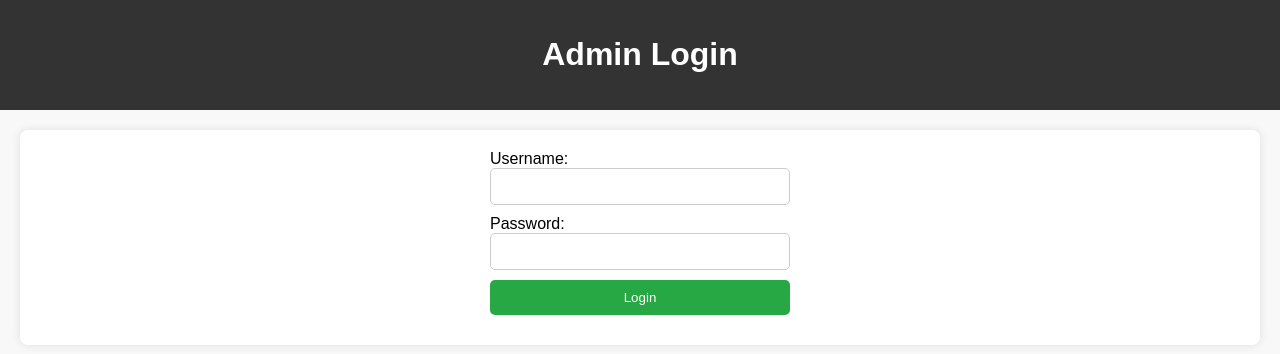
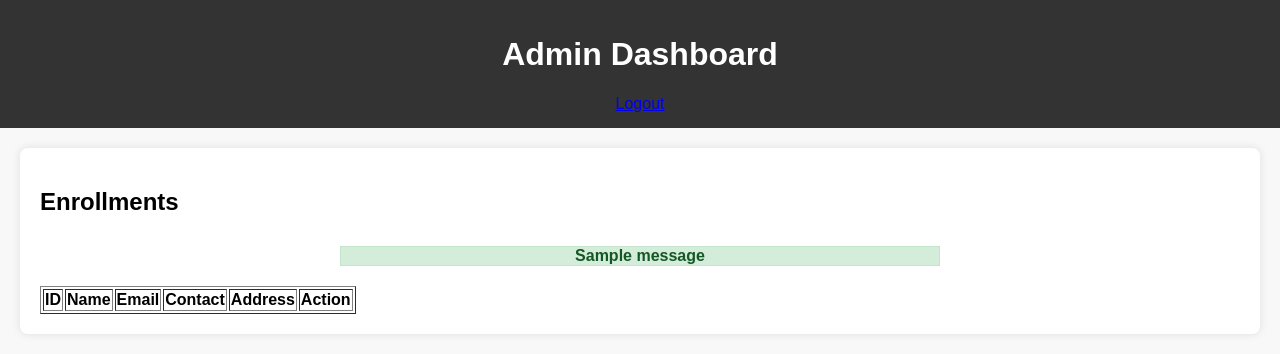
Before and after one commit to AnamolBasnet50/online-shop, a Flask app: page /login in a window 1280 px wide. Shown: the top 354 px of the page. Run offline with Flask 3, Linux system fonts and the light colour scheme; tables that the repository leaves empty hold one stand-in row (values such as "Sample post"); one stand-in notice (Sample message) is shown; lists and menus that the app fills with data are empty.

Commit message:
add  for Render

```diff
--- a/app.py
+++ b/app.py
@@ -1,9 +1,14 @@
-from flask import Flask, render_template, request, redirect, session, url_for
+from flask import Flask, render_template, request, redirect, session, url_for, flash
 import sqlite3
 import os
+import hashlib
 
 app = Flask(__name__)
 app.secret_key = 'your_secret_key'  # Secret key for session management
+
+# Securely hash passwords
+ADMIN_USERNAME = "admin"
+ADMIN_PASSWORD_HASH = hashlib.sha256("admin123".encode()).hexdigest()
 
 def init_db():
     conn = sqlite3.connect("database.db")
@@ -26,20 +31,26 @@
     if request.method == 'POST':
         username = request.form['username']
         password = request.form['password']
-        if username == 'admin' and password == 'admin123':
+        hashed_password = hashlib.sha256(password.encode()).hexdigest()
+
+        if username == ADMIN_USERNAME and hashed_password == ADMIN_PASSWORD_HASH:
             session['admin'] = True
             return redirect('/admin')
-        return "Invalid credentials! Try again."
+        else:
+            flash("Invalid username or password!", "error")
+            return redirect('/login')
     return render_template('login.html')
 
 @app.route('/logout')
 def logout():
     session.pop('admin', None)
+    flash("Logged out successfully!", "success")
     return redirect('/login')
 
 @app.route('/admin')
 def admin():
     if 'admin' not in session:
+        flash("Please log in first!", "warning")
         return redirect('/login')
     conn = sqlite3.connect("database.db")
     cursor = conn.cursor()
@@ -51,12 +62,14 @@
 @app.route('/delete/<int:id>')
 def delete_student(id):
     if 'admin' not in session:
+        flash("Unauthorized action! Please log in.", "error")
         return redirect('/login')
     conn = sqlite3.connect("database.db")
     cursor = conn.cursor()
     cursor.execute("DELETE FROM enrollments WHERE id = ?", (id,))
     conn.commit()
     conn.close()
+    flash("Enrollment deleted successfully!", "success")
     return redirect('/admin')
 
 @app.route('/enroll', methods=['POST'])
@@ -73,6 +86,7 @@
     conn.commit()
     conn.close()
 
+    flash("Enrollment successful!", "success")
     return redirect('/')
 
 if __name__ == '__main__':
--- a/static/style.css
+++ b/static/style.css
@@ -44,3 +44,28 @@
 button:hover {
     background: #218838;
 }
+
+/* Flash Message Styling */
+.flash-messages {
+    width: 50%;
+    margin: 10px auto;
+    padding: 10px;
+    text-align: center;
+    border-radius: 5px;
+    font-weight: bold;
+}
+.flash-success {
+    background-color: #d4edda;
+    color: #155724;
+    border: 1px solid #c3e6cb;
+}
+.flash-error {
+    background-color: #f8d7da;
+    color: #721c24;
+    border: 1px solid #f5c6cb;
+}
+.flash-warning {
+    background-color: #fff3cd;
+    color: #856404;
+    border: 1px solid #ffeeba;
+}
--- a/templates/login.html
+++ b/templates/login.html
@@ -3,24 +3,50 @@
 <head>
     <meta charset="UTF-8">
     <meta name="viewport" content="width=device-width, initial-scale=1.0">
-    <title>Admin Login</title>
+    <title>Admin Dashboard</title>
     <link rel="stylesheet" href="static/style.css">
 </head>
 <body>
     <header>
-        <h1>Admin Login</h1>
+        <h1>Admin Dashboard</h1>
+        <a href="/logout" class="logout-btn">Logout</a>
     </header>
 
     <section>
-        <form action="/login" method="POST">
-            <label for="username">Username:</label>
-            <input type="text" id="username" name="username" required>
+        <h2>Enrollments</h2>
 
-            <label for="password">Password:</label>
-            <input type="password" id="password" name="password" required>
+        {% with messages = get_flashed_messages(with_categories=true) %}
+            {% if messages %}
+                <div class="flash-messages">
+                    {% for category, message in messages %}
+                        <div class="flash-{{ category }}">{{ message }}</div>
+                    {% endfor %}
+                </div>
+            {% endif %}
+        {% endwith %}
 
-            <button type="submit">Login</button>
-        </form>
+        <table border="1">
+            <tr>
+                <th>ID</th>
+                <th>Name</th>
+                <th>Email</th>
+                <th>Contact</th>
+                <th>Address</th>
+                <th>Action</th>
+            </tr>
+            {% for student in students %}
+            <tr>
+                <td>{{ student[0] }}</td>
+                <td>{{ student[1] }}</td>
+                <td>{{ student[2] }}</td>
+                <td>{{ student[3] }}</td>
+                <td>{{ student[4] }}</td>
+                <td>
+                    <a href="/delete/{{ student[0] }}" class="delete-btn">Delete</a>
+                </td>
+            </tr>
+            {% endfor %}
+        </table>
     </section>
 </body>
 </html>
```
